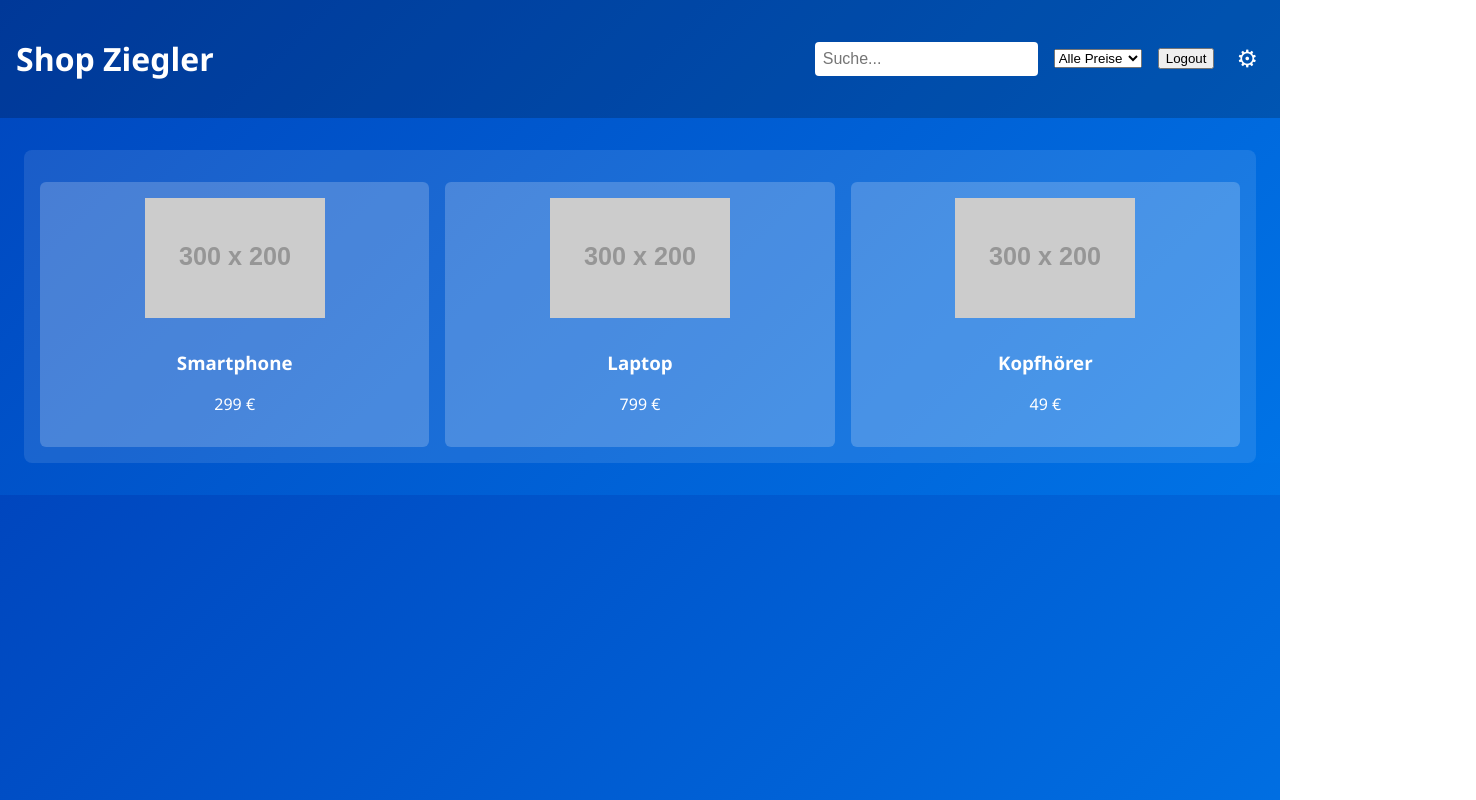
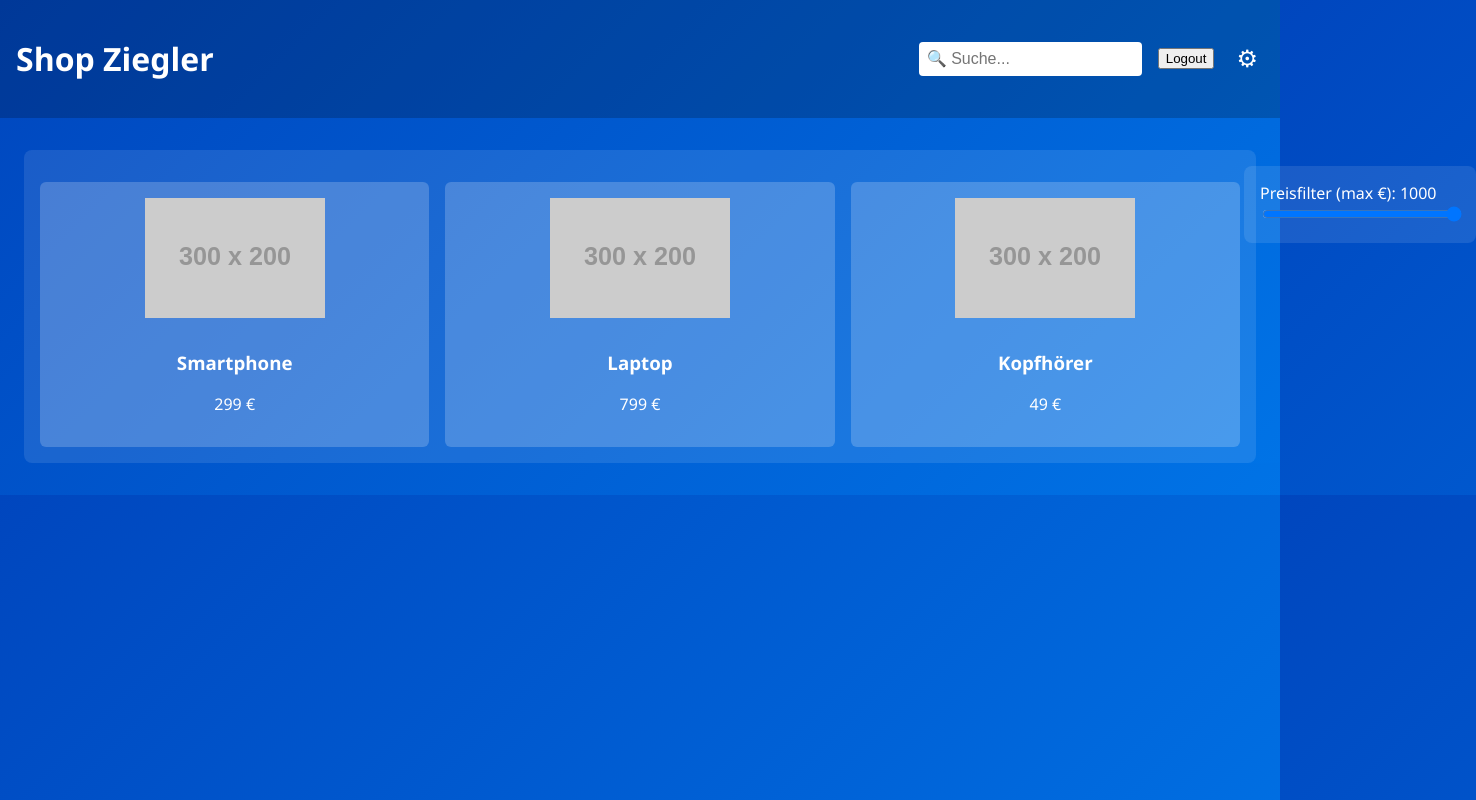
Before and after one commit to Karl-codeing/KarlCraft, a plain HTML site: page shop.html in a window 1280 px wide. Shown: the whole page, 1476 px wide, since content can reach past the window. Drawn offline with Linux system fonts and the light colour scheme; no server answers; placeholder pictures from the web are drawn by us.

Commit message:
Update shop.html

```diff
--- a/shop.html
+++ b/shop.html
@@ -1,37 +1,42 @@
 <!DOCTYPE html>
 <html lang="de">
 <head>
-  <meta charset="UTF-8"><title>Shop Ziegler</title>
+  <meta charset="UTF-8">
+  <title>Shop Ziegler</title>
   <link rel="stylesheet" href="style.css">
 </head>
 <body>
   <header>
     <h1>Shop Ziegler</h1>
     <div id="controls">
-      <input type="text" id="searchInput" placeholder="Suche..." />
-      <select id="filterSelect">
-        <option value="">Alle Preise</option><option value="50">Unter 50€</option><option value="100">Unter 100€</option>
-      </select>
+      <input type="text" id="searchInput" placeholder="🔍 Suche..." />
       <button id="logoutBtn">Logout</button>
       <div id="settingsMenu">
         <button id="settingsIcon">⚙</button>
         <div id="dropdownMenu">
-          <a href="shop.html">Produkte</a>
+          <a href="#">Produkte</a>
+          <a href="#">Warenkorb</a>
           <a href="#">Profil</a>
-          <a href="#">Warenkorb</a>
         </div>
       </div>
     </div>
   </header>
+
   <div class="container">
+    <div id="filterBox">
+      <label for="priceRange">Preisfilter (max €): <span id="priceLabel">1000</span></label>
+      <input type="range" id="priceRange" min="0" max="1000" value="1000" />
+    </div>
+
     <div id="productList" class="product-list"></div>
   </div>
 
   <div id="productModal" class="modal">
     <div class="modal-content">
       <h2 id="modalName"></h2>
-      <div><img id="modalImg1" /><img id="modalImg2" /></div>
-      <p id="modalDesc"></p><p>Preis: <span id="modalPrice"></span> €</p>
+      <div><img id="modalImg1"><img id="modalImg2"></div>
+      <p id="modalDesc"></p>
+      <p>Preis: <span id="modalPrice"></span> €</p>
       <button class="cart-btn">+ Warenkorb</button>
       <button class="buy-btn">Kaufen</button>
       <button class="close-btn" onclick="document.getElementById('productModal').classList.remove('active')">Schließen</button>
@@ -41,39 +46,55 @@
   <script type="module">
     import { auth } from './firebase-config.js';
     import { onAuthStateChanged, signOut } from "https://www.gstatic.com/firebasejs/12.0.0/firebase-auth.js";
+
     const products = [
-      {name:"Smartphone",price:299,images:["https://via.placeholder.com/300x200?text=Vorne","https://via.placeholder.com/300x200?text=Hinten"],description:"Tolles Handy."},
-      {name:"Laptop",price:799,images:["https://via.placeholder.com/300x200?text=Laptop+V","https://via.placeholder.com/300x200?text=Laptop+R"],description:"Starker Laptop."},
-      {name:"Kopfhörer",price:49,images:["https://via.placeholder.com/300x200?text=Hub+V","https://via.placeholder.com/300x200?text=Hub+S"],description:"Musik hören."}
+      { name: "Smartphone", price: 299, images: ["https://via.placeholder.com/300x200?text=Vorne", "https://via.placeholder.com/300x200?text=Hinten"], description: "Tolles Handy." },
+      { name: "Laptop", price: 799, images: ["https://via.placeholder.com/300x200?text=Laptop+V", "https://via.placeholder.com/300x200?text=Laptop+R"], description: "Starker Laptop." },
+      { name: "Kopfhörer", price: 49, images: ["https://via.placeholder.com/300x200?text=Hub+V", "https://via.placeholder.com/300x200?text=Hub+S"], description: "Musik hören." }
     ];
-    onAuthStateChanged(auth,user=>{
-      if(!user)window.location.href='index.html';
+
+    onAuthStateChanged(auth, user => {
+      if (!user) window.location.href = 'index.html';
     });
-    document.getElementById('logoutBtn').onclick = ()=>signOut(auth).then(()=>location.href='index.html');
-    function render(){
-      const list=document.getElementById('productList');
-      const q=document.getElementById('searchInput').value.toLowerCase();
-      const max=parseFloat(document.getElementById('filterSelect').value)||Infinity;
-      list.innerHTML="";
-      products.filter(p=>p.name.toLowerCase().includes(q)&&p.price<=max)
-        .forEach(p=>{
-          const div=document.createElement('div');
-          div.className='product';
-          div.innerHTML=`<img src="${p.images[0]}"><h3>${p.name}</h3><p>${p.price} €</p>`;
-          div.onclick=()=>openModal(p);
+
+    document.getElementById('logoutBtn').onclick = () => {
+      signOut(auth).then(() => location.href = 'index.html');
+    };
+
+    const searchInput = document.getElementById('searchInput');
+    const priceRange = document.getElementById('priceRange');
+    const priceLabel = document.getElementById('priceLabel');
+
+    function render() {
+      const q = searchInput.value.toLowerCase();
+      const max = parseFloat(priceRange.value);
+      priceLabel.textContent = max;
+      const list = document.getElementById('productList');
+      list.innerHTML = "";
+
+      products
+        .filter(p => p.name.toLowerCase().includes(q) && p.price <= max)
+        .forEach(p => {
+          const div = document.createElement('div');
+          div.className = 'product';
+          div.innerHTML = `<img src="${p.images[0]}"><h3>${p.name}</h3><p>${p.price} €</p>`;
+          div.onclick = () => openModal(p);
           list.appendChild(div);
         });
     }
-    function openModal(p){
-      document.getElementById('modalName').textContent=p.name;
-      document.getElementById('modalImg1').src=p.images[0];
-      document.getElementById('modalImg2').src=p.images[1];
-      document.getElementById('modalDesc').textContent=p.description;
-      document.getElementById('modalPrice').textContent=p.price.toFixed(2);
+
+    function openModal(p) {
+      document.getElementById('modalName').textContent = p.name;
+      document.getElementById('modalImg1').src = p.images[0];
+      document.getElementById('modalImg2').src = p.images[1];
+      document.getElementById('modalDesc').textContent = p.description;
+      document.getElementById('modalPrice').textContent = p.price.toFixed(2);
       document.getElementById('productModal').classList.add('active');
     }
-    document.getElementById('searchInput').oninput=render;
-    document.getElementById('filterSelect').onchange=render;
+
+    searchInput.oninput = render;
+    priceRange.oninput = render;
+
     render();
   </script>
 </body>
```
